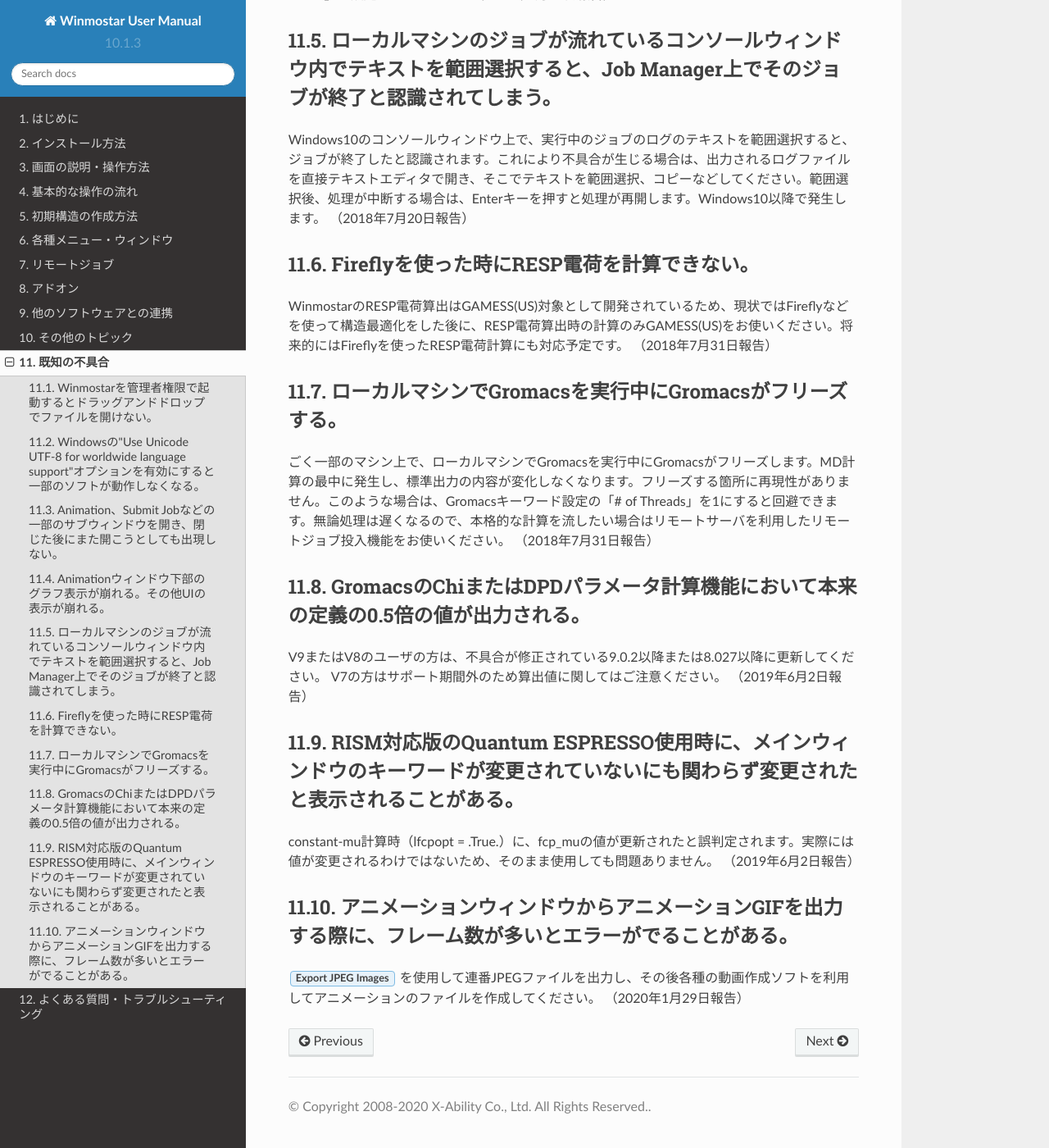
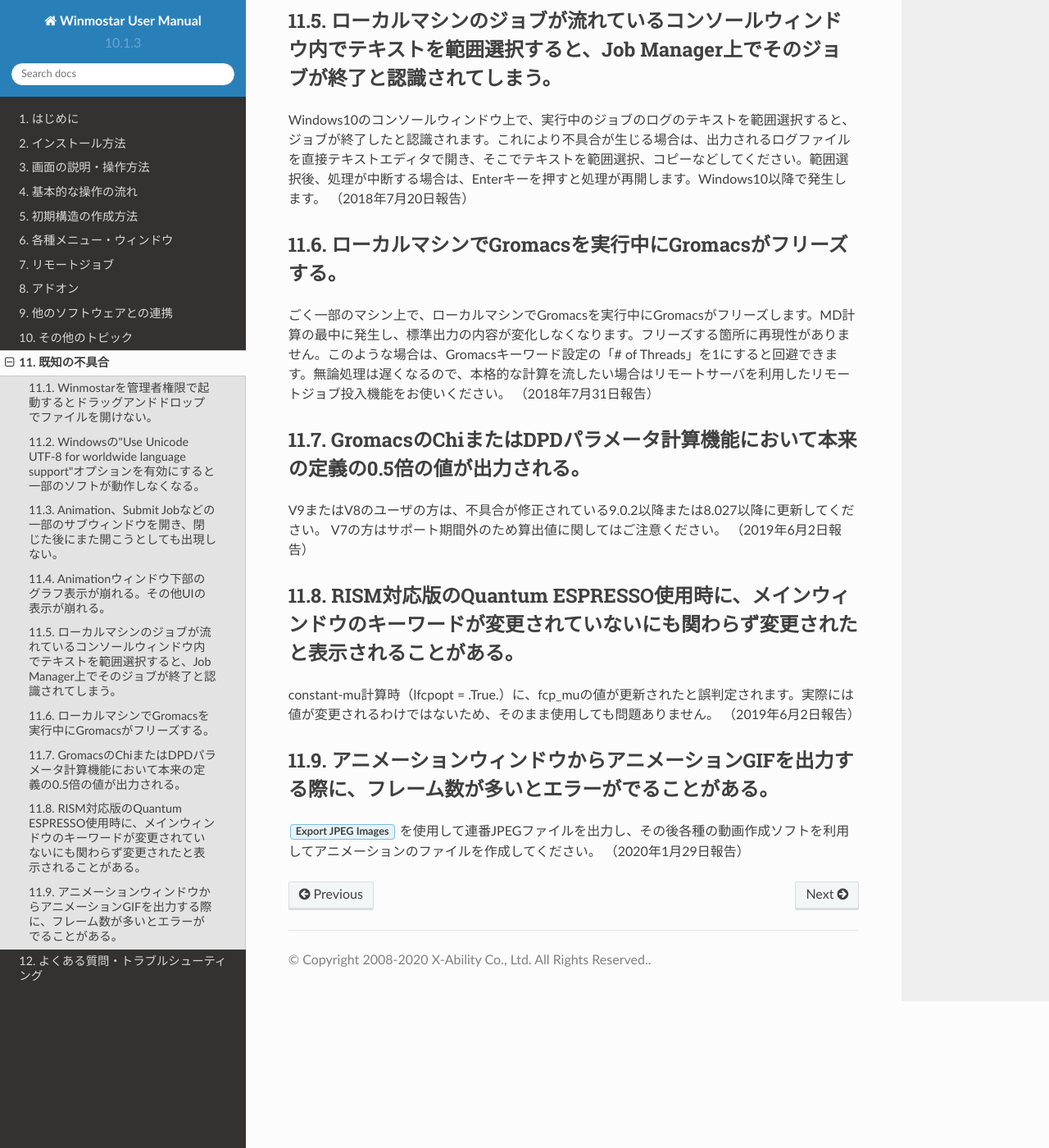
Before and after one commit to X-Ability/winmostar_doc, a Sphinx documentation site: the page built from source/knownissues/knownissues.rst, in a window 1280 px wide and 1400 px high, scrolled down 1461 px. Shown: the whole window at 82% size. Built offline with Sphinx 7.4.7 and the Read the Docs theme 2.0.0, drawn with Linux system fonts in a browser that asks for light colours; formulas are drawn with MathJax 3; pages that are not in the unit, such as notebooks, are missing from menus; some of the changed text lies outside the part shown.

Commit message:
Fireflyの記述を削除

```diff
--- a/source/knownissues/knownissues.rst
+++ b/source/knownissues/knownissues.rst
@@ -37,12 +37,6 @@
 Windows10のコンソールウィンドウ上で、実行中のジョブのログのテキストを範囲選択すると、ジョブが終了したと認識されます。これにより不具合が生じる場合は、出力されるログファイルを直接テキストエディタで開き、そこでテキストを範囲選択、コピーなどしてください。範囲選択後、処理が中断する場合は、Enterキーを押すと処理が再開します。Windows10以降で発生します。
 （2018年7月20日報告）
 
-Fireflyを使った時にRESP電荷を計算できない。
-^^^^^^^^^^^^^^^^^^^^^^^^^^^^^^^^^^^^^^^^^^^^^^^^^^^^^^^^^^^^^^^^^^^^^^^^^^^^^^^^^^^^^^^^^^^^^^^^^^^^^^^^^^^^^^^^^^^^^^^^^^^^^^^^^^^^^^^^^^
-
-WinmostarのRESP電荷算出はGAMESS(US)対象として開発されているため、現状ではFireflyなどを使って構造最適化をした後に、RESP電荷算出時の計算のみGAMESS(US)をお使いください。将来的にはFireflyを使ったRESP電荷計算にも対応予定です。
-（2018年7月31日報告）
-
 ローカルマシンでGromacsを実行中にGromacsがフリーズする。
 ^^^^^^^^^^^^^^^^^^^^^^^^^^^^^^^^^^^^^^^^^^^^^^^^^^^^^^^^^^^^
 
--- a/source/winmos/qm/winmos_gamess.rst
+++ b/source/winmos/qm/winmos_gamess.rst
@@ -160,7 +160,7 @@
 
    :guilabel:`(1) GAMESS実行` , :guilabel:`(2) GAMESS実行` の違いは、起動するGAMESSのプログラムパスです。
    プログラムパスは、 :menuselection:`ツール --> 環境設定 --> プログラムパス` で変更することができます。
-   :guilabel:`(1) GAMESS実行` , :guilabel:`(2) GAMESS実行` には、Fireflyやバージョンの異なるGAMESSなどを設定して、両者を場面に応じて使い分けながら使用することを想定しています。
+   :guilabel:`(1) GAMESS実行` , :guilabel:`(2) GAMESS実行` には、バージョンの異なるGAMESSなどを設定して、両者を場面に応じて使い分けながら使用することを想定しています。
 
    外部基底関数ファイルを使用するには( :command:`$BASIS EXTFIL=.T.` )、 :file:`basis.lib` をGAMESSのEXEファイルと同じディレクトリに置きます。
    WinGAMESSの場合は、 :file:`runscript.csh` の中で :command:`setenv EXTBAS ../basis.lib` と指定します。
```
Also changed, not shown: 2 other files.
